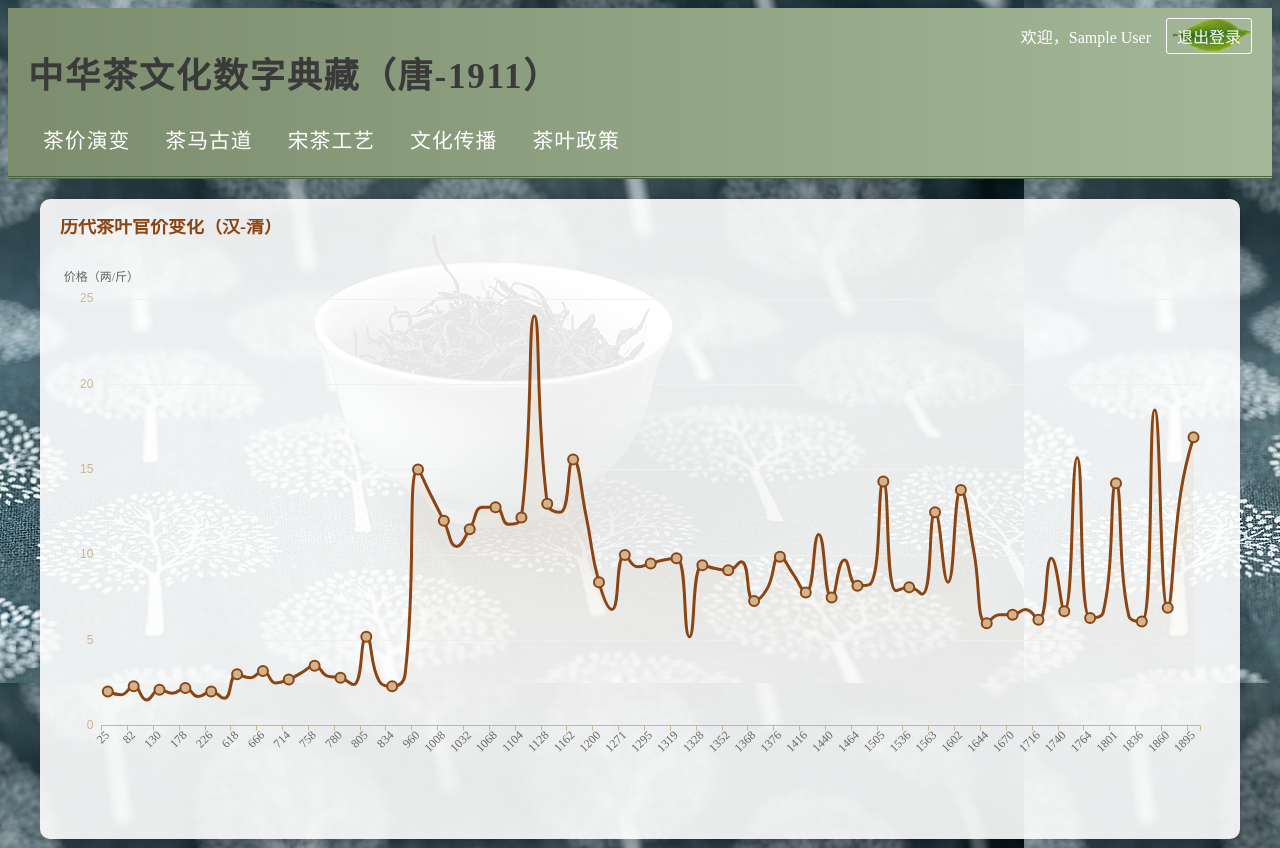
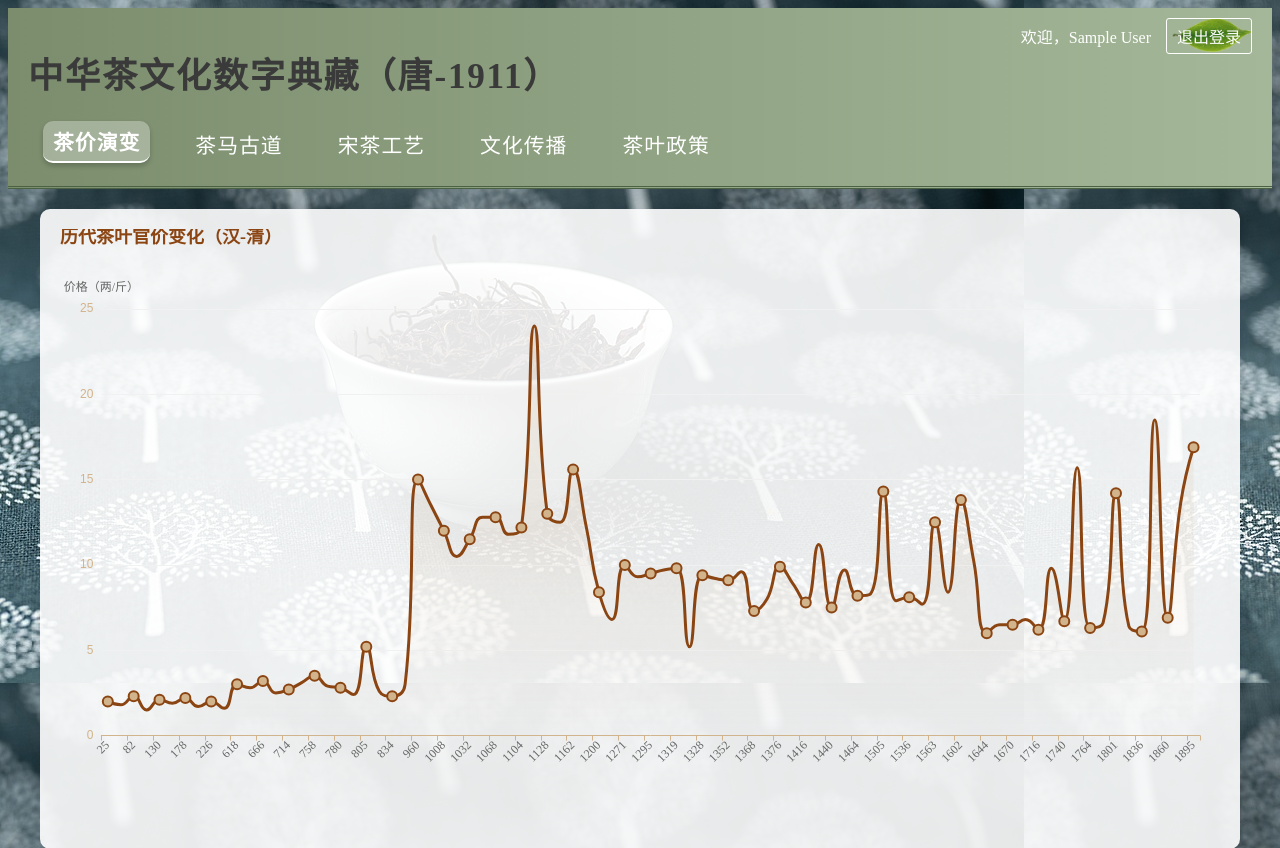
Before and after one commit to lining-lmxc/last, a Flask app: page / in a window 1280 px wide. Shown: the top 848 px of the page. Run offline with Flask 3, Linux system fonts and the light colour scheme; the visitor is signed in with stand-in values (Sample User, id 1); some libraries are stand-ins or nearby versions; some web fonts are replaced.

Commit message:
2025/4/28 增加标签差异

```diff
--- a/app.py
+++ b/app.py
@@ -23,6 +23,11 @@ mysql = MySQL(app)
 
 # 将mysql实例添加到app.extensions中，以便在Blueprint中访问
 app.extensions['mysql'] = mysql
+
+# 添加模板上下文处理器，确保request对象在所有模板中可用
+@app.context_processor
+def inject_request():
+    return {'request': request}
 
 # 配置日志
 logging.basicConfig(
@@ -368,18 +373,18 @@ if __name__ == '__main__':
     with app.app_context():
         try:
             create_tables()
-            logger.info("数据库表创建/检查完成")
+            # logger.info("数据库表创建/检查完成")
         except Exception as e:
             logger.error(f"数据库表创建失败: {str(e)}", exc_info=True)
 
     # 预加载数据
     try:
-        logger.info("准备预加载数据...")
+        # logger.info("准备预加载数据...")
         preload_data()
-        logger.info("预加载数据完成，准备启动应用")
+        # logger.info("预加载数据完成，准备启动应用")
     except Exception as e:
         logger.error(f"预加载数据过程中出错: {str(e)}", exc_info=True)
 
     # 启动Flask应用
-    logger.info("应用启动中，监听端口9000...")
+    # logger.info("应用启动中，监听端口9000...")
     app.run(debug=True, port=9000)
--- a/templates/base.html
+++ b/templates/base.html
@@ -36,6 +36,20 @@
         nav a {
             margin-right: 20px;
             white-space: nowrap;
+            padding: 5px 10px;
+            border-radius: 8px;
+            transition: all 0.3s ease;
+        }
+        nav a:hover {
+            background-color: rgba(255, 255, 255, 0.2);
+        }
+        nav a.active {
+            background-color: rgba(255, 255, 255, 0.3);
+            border-bottom: 2px solid #fff;
+            font-weight: bold;
+            transform: translateY(-3px);
+            box-shadow: 0 3px 5px rgba(0, 0, 0, 0.2);
+            border-radius: 10px;
         }
     </style>
 </head>
@@ -44,11 +58,11 @@
         <img src="{{ url_for('static', filename='images/seal.png') }}" class="seal">
         <h1>中华茶文化数字典藏（唐-1911）</h1>
         <nav>
-            <a href="/">茶价演变</a>
-            <a href="/trade_flow">茶马古道</a>
-            <a href="/song_production">宋茶工艺</a>
-            <a href="/culture_spread">文化传播</a>
-            <a href="/tea_policy">茶叶政策</a>
+            <a href="/" {% if request.path == '/' %}class="active"{% endif %}>茶价演变</a>
+            <a href="/trade_flow" {% if request.path == '/trade_flow' %}class="active"{% endif %}>茶马古道</a>
+            <a href="/song_production" {% if request.path == '/song_production' %}class="active"{% endif %}>宋茶工艺</a>
+            <a href="/culture_spread" {% if request.path == '/culture_spread' %}class="active"{% endif %}>文化传播</a>
+            <a href="/tea_policy" {% if request.path == '/tea_policy' %}class="active"{% endif %}>茶叶政策</a>
         </nav>
         {% if user_name %}
         <div class="user-info">
```
Also changed, not shown: 2 other files.
